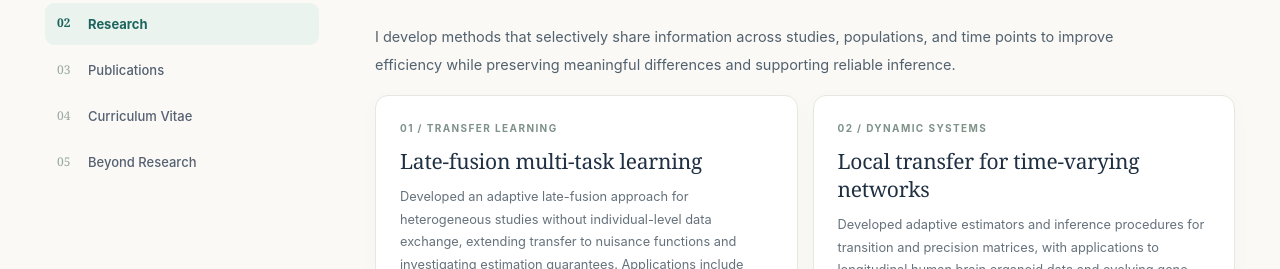
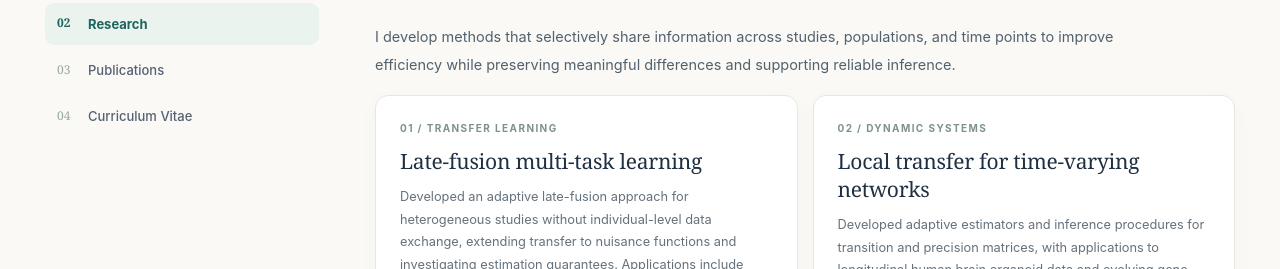
Before and after one commit to Yongzhuo-Chen/yongzhuo-chen.github.io, a plain HTML site: page research.html in a window 1280 px wide. Shown: the part 531-800 px from the top of the page. Drawn offline with Linux system fonts and the light colour scheme.

Commit message:
Remove Beyond Research page from site navigation

```diff
--- a/research.html
+++ b/research.html
@@ -9,7 +9,7 @@
 <aside class="sidebar"><div class="sidebar-inner"><a href="index.html" aria-label="Go to homepage" style="text-decoration:none"><div class="portrait" role="img" aria-label="YC monogram"><span>YC</span></div></a>
 <h2 class="name">Yongzhuo Chen</h2><p class="role">Ph.D. Candidate in Biostatistics<br>University of Florida</p><p class="location">Gainesville, Florida, USA</p>
 <div class="social"><a href="mailto:chen.yongzhuo@ufl.edu">Email</a><a href="https://scholar.google.com/citations?hl=en&user=cj1ih1wAAAAJ" target="_blank" rel="noopener noreferrer">Scholar ↗</a><a href="https://github.com/Yongzhuo-Chen" target="_blank" rel="noopener noreferrer">GitHub ↗</a><a href="https://orcid.org/0009-0006-7925-9913" target="_blank" rel="noopener noreferrer">ORCID ↗</a></div>
-<nav class="nav" aria-label="Main navigation"><a href="index.html" class="" ><span class="num">01</span>Home</a><a href="research.html" class="active" aria-current=page><span class="num">02</span>Research</a><a href="publications.html" class="" ><span class="num">03</span>Publications</a><a href="cv.html" class="" ><span class="num">04</span>Curriculum Vitae</a><a href="beyond-research.html" class="" ><span class="num">05</span>Beyond Research</a></nav></div></aside>
+<nav class="nav" aria-label="Main navigation"><a href="index.html" class="" ><span class="num">01</span>Home</a><a href="research.html" class="active" aria-current=page><span class="num">02</span>Research</a><a href="publications.html" class="" ><span class="num">03</span>Publications</a><a href="cv.html" class="" ><span class="num">04</span>Curriculum Vitae</a></nav></div></aside>
 <main id="main" class="main"><div class="topline"><span class="eyebrow">Research · Statistics · Genomics</span><small>University of Florida / Gainesville</small></div>
 <header class="page-heading"><div class="eyebrow" style="margin-bottom:19px">RESEARCH</div><h1 class="page-title">Methods and biological questions, together.</h1><p class="page-intro">My research follows two complementary directions: developing statistical methods to selectively integrate heterogeneous biomedical data for reliable inference, and advancing genomic AI to understand cellular dynamics, gene regulation, and disease.</p></header>
 <section class="section"><div class="section-header"><h2>Statistical learning for heterogeneous biomedical data</h2></div><p class="about">I develop methods that selectively share information across studies, populations, and time points to improve efficiency while preserving meaningful differences and supporting reliable inference.</p><div class="project-grid"><article class="project"><div class="kicker">01 / TRANSFER LEARNING</div><h3>Late-fusion multi-task learning</h3><p>Developed an adaptive late-fusion approach for heterogeneous studies without individual-level data exchange, extending transfer to nuisance functions and investigating estimation guarantees. Applications include mammography-screening trials.</p><div class="meta">JASA · Accepted · Theory and Methods · <a href="publications.html">More details →</a></div></article><article class="project"><div class="kicker">02 / DYNAMIC SYSTEMS</div><h3>Local transfer for time-varying networks</h3><p>Developed adaptive estimators and inference procedures for transition and precision matrices, with applications to longitudinal human brain organoid data and evolving gene-expression relationships.</p><div class="meta">Statistical inference · Brain organoids</div></article></div></section>
```
